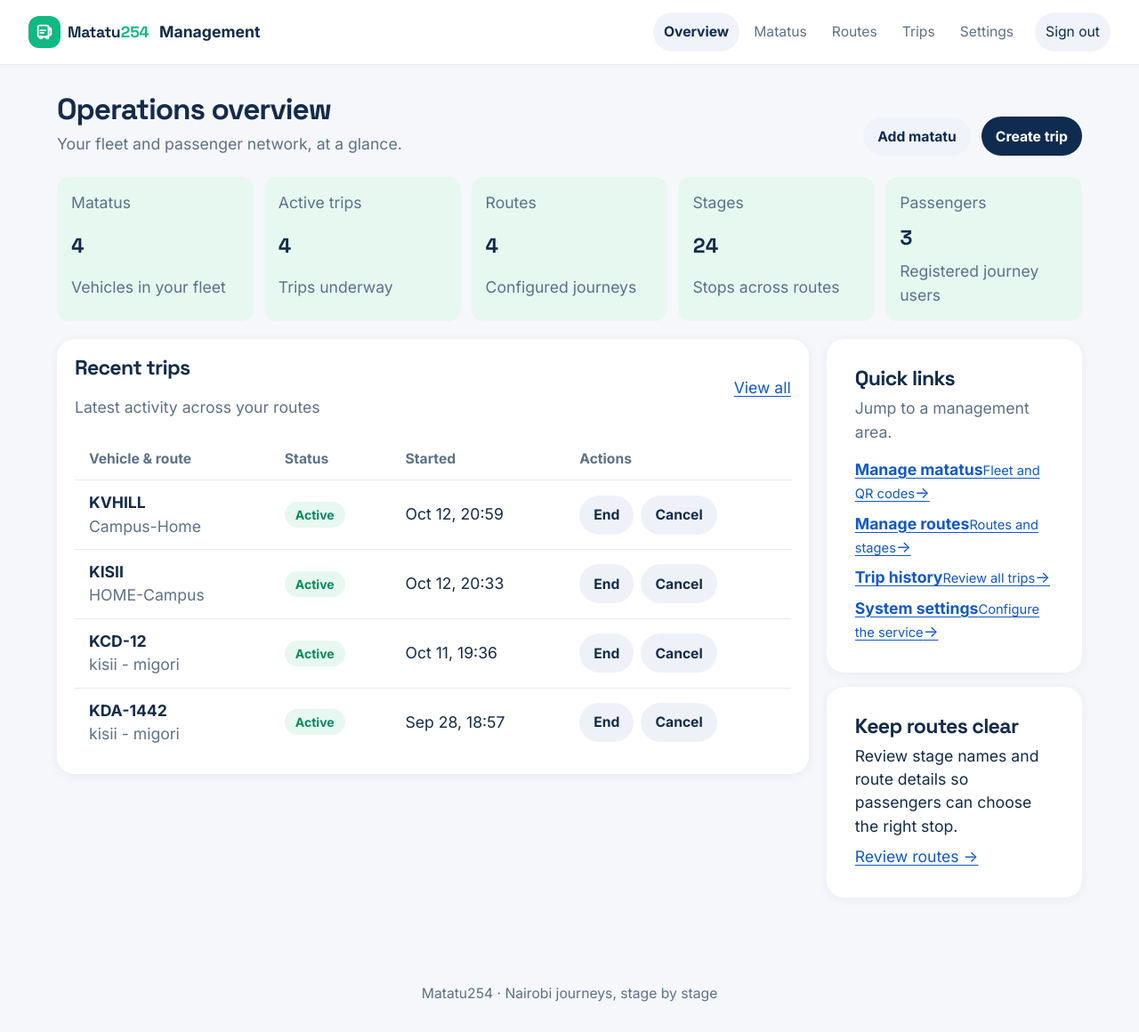
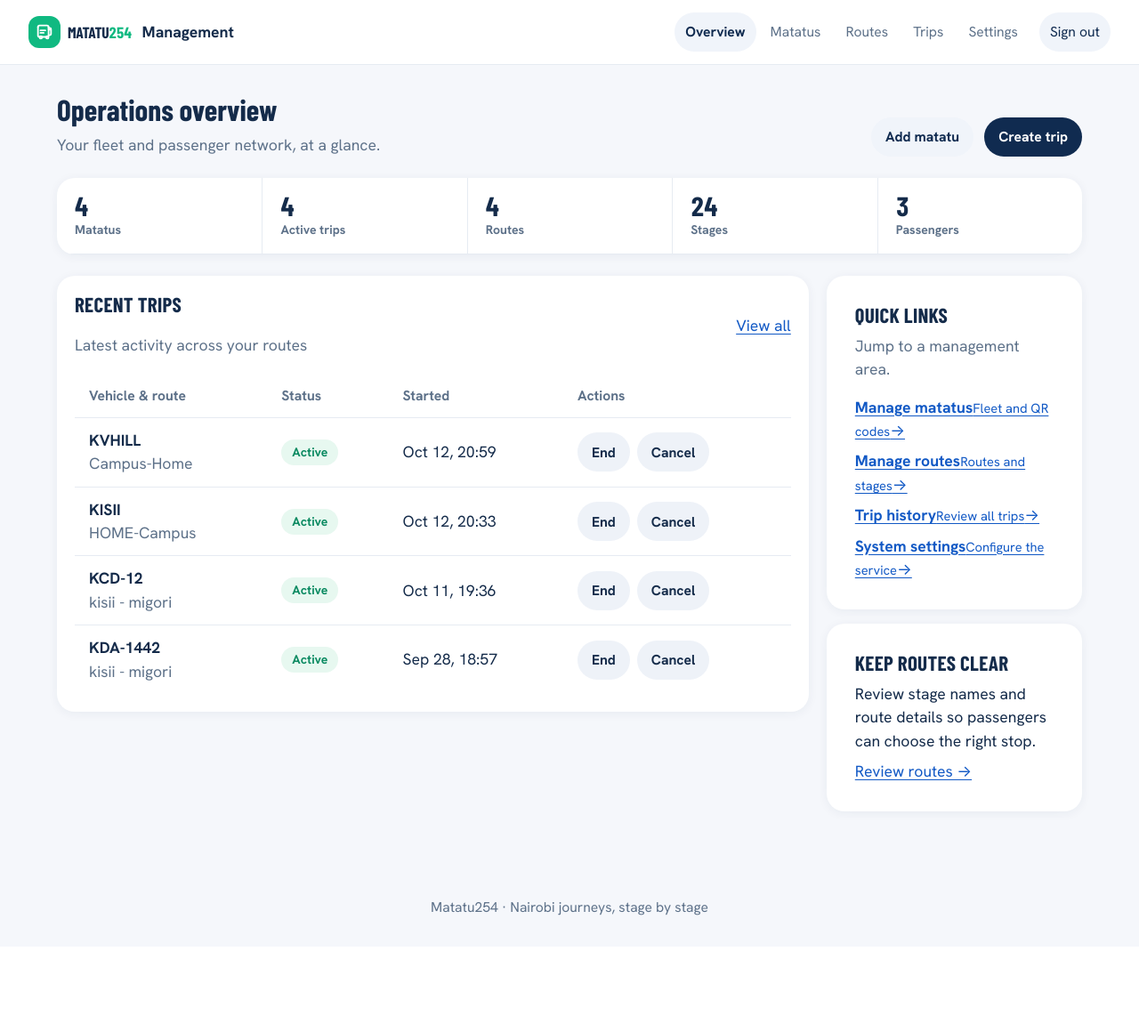
Before and after one commit to J-ohnP-aul/matatu254, a Django app: page /management/ in a window 1280 px wide. Shown: the whole page at 89% size. After the commit the page ends 1029 px from the top, so only its background shows below. Run offline with Django 4.2, Linux system fonts and the light colour scheme; a user stored in the database is signed in; data comes from the database, SQL or seed files in the repository.

Commit message:
Second design pass: detector-clean, distinctive type, chrome contrast
impeccable detect findings fixed:
- Dark-mode chrome contrast (1.1:1): header-action/btn-secondary/
  top-nav-active/header-back used navy-800 ink on navy-50 bg, which
  inverts in dark theme — new --chrome-soft/--chrome-soft-ink token
  pair flips correctly (now 10.6:1 dark, 9.5:1 light)
- Overused fonts (Inter/Space Grotesk): Hanken Grotesk body + Barlow
  Condensed display — condensed route-board voice for headings, route
  names, and figures

Remaining slop surfaces refactored:
- Management dashboard: five identical stat cards → one ruled stat
  strip with tabular figures
- Landing: three equal 'top-rule' step columns → timetable rows with
  leading condensed numerals (product-performs direction)
- Crew trip page: latitude/longitude debug metric cards removed
  (conductor-trip.js setText is null-safe; no handler broken)

Verified: impeccable detect returns [] on / and /accounts/login/;
no horizontal overflow at 390px; conductor + management + passenger
surfaces rendered in both themes; suite shows only the 9 pre-existing
baseline failures; sw cache v11

```diff
--- a/management/templates/management/dashboard.html
+++ b/management/templates/management/dashboard.html
@@ -8,12 +8,12 @@
     <div class="btn-row"><a class="btn btn-secondary" href="{% url 'management:matatu-create' %}">Add matatu</a><a class="btn btn-primary" href="{% url 'management:trip-create' %}">Create trip</a></div>
   </header>
 
-  <section class="stats management-stats" aria-label="Network totals">
-    <article class="stat-card"><span class="stat-title">Matatus</span><strong class="stat-value">{{ stats.total_matatus }}</strong><span class="stat-desc">Vehicles in your fleet</span></article>
-    <article class="stat-card"><span class="stat-title">Active trips</span><strong class="stat-value">{{ stats.active_trips }}</strong><span class="stat-desc">Trips underway</span></article>
-    <article class="stat-card"><span class="stat-title">Routes</span><strong class="stat-value">{{ stats.total_routes }}</strong><span class="stat-desc">Configured journeys</span></article>
-    <article class="stat-card"><span class="stat-title">Stages</span><strong class="stat-value">{{ stats.total_stages }}</strong><span class="stat-desc">Stops across routes</span></article>
-    <article class="stat-card"><span class="stat-title">Passengers</span><strong class="stat-value">{{ stats.total_passengers }}</strong><span class="stat-desc">Registered journey users</span></article>
+  <section class="stat-strip" aria-label="Network totals">
+    <div class="stat-cell"><strong class="stat-value">{{ stats.total_matatus }}</strong><span class="stat-title">Matatus</span></div>
+    <div class="stat-cell"><strong class="stat-value">{{ stats.active_trips }}</strong><span class="stat-title">Active trips</span></div>
+    <div class="stat-cell"><strong class="stat-value">{{ stats.total_routes }}</strong><span class="stat-title">Routes</span></div>
+    <div class="stat-cell"><strong class="stat-value">{{ stats.total_stages }}</strong><span class="stat-title">Stages</span></div>
+    <div class="stat-cell"><strong class="stat-value">{{ stats.total_passengers }}</strong><span class="stat-title">Passengers</span></div>
   </section>
 
   <div class="management-dashboard-grid">
--- a/static/css/app.css
+++ b/static/css/app.css
@@ -82,8 +82,18 @@ h3,
 h4 {
   color: var(--ink);
   font-family: var(--font-display);
-  line-height: var(--line-tight);
-  letter-spacing: var(--heading-tracking);
+  line-height: 1.1;
+  letter-spacing: 0;
+}
+h1 {
+  font-size: clamp(1.9rem, 1.5rem + 1.6vw, 2.75rem);
+  font-weight: 700;
+}
+h2 {
+  font-size: clamp(1.4rem, 1.15rem + 1vw, 1.9rem);
+  font-weight: 700;
+  text-transform: uppercase;
+  letter-spacing: .01em;
 }
 .app-brand,
 .stage-number,
@@ -93,6 +103,12 @@ h4 {
 .board-route-name {
   font-family: var(--font-display);
   font-variant-numeric: tabular-nums;
+}
+.app-brand,
+.board-route-name {
+  font-size: 1.35rem;
+  text-transform: uppercase;
+  letter-spacing: .02em;
 }
 h1 {
   font-size: var(--text-xl);
@@ -2097,6 +2128,38 @@ html.has-page-transition-fallback[data-nav-direction="back"] .main {
   }
 }
 
+
+.stat-strip {
+  display: flex;
+  flex-wrap: wrap;
+  margin-bottom: var(--space-6);
+  border-radius: var(--radius-lg);
+  background: var(--surface);
+  box-shadow: var(--shadow-card);
+  overflow: hidden;
+}
+.stat-cell {
+  display: grid;
+  flex: 1 1 7.5rem;
+  justify-items: start;
+  gap: var(--space-0-5);
+  padding: var(--space-4) var(--space-5);
+  border-bottom: var(--border-width) solid var(--border);
+}
+.stat-cell + .stat-cell {
+  border-left: var(--border-width) solid var(--border);
+}
+.stat-value {
+  font-size: 1.9rem;
+  font-weight: 700;
+  line-height: 1;
+  font-variant-numeric: tabular-nums;
+}
+.stat-title {
+  color: var(--ink-muted);
+  font-size: var(--text-xs);
+  font-weight: 650;
+}
 
 /* ── Stage board (home) — the live network as content ────────────────── */
 .stage-board {
--- a/static/css/tokens.css
+++ b/static/css/tokens.css
@@ -69,9 +69,12 @@
   --border: var(--neutral-200);
   --focus: var(--accent-500);
   --skip-link-foreground: var(--neutral-0);
+  /* Soft chrome surfaces (secondary buttons, active nav): pair flips per theme */
+  --chrome-soft: var(--navy-50);
+  --chrome-soft-ink: var(--navy-800);
 
-  --font-sans: Inter, ui-sans-serif, system-ui, -apple-system, BlinkMacSystemFont, "Segoe UI", sans-serif;
-  --font-display: "Space Grotesk", var(--font-sans);
+  --font-sans: "Hanken Grotesk", ui-sans-serif, system-ui, -apple-system, BlinkMacSystemFont, "Segoe UI", sans-serif;
+  --font-display: "Barlow Condensed", var(--font-sans);
   --text-xs: clamp(.8125rem, .78rem + .12vw, .875rem);
   --text-sm: clamp(.9rem, .86rem + .16vw, .98rem);
   --text-md: clamp(1rem, .96rem + .2vw, 1.1rem);
@@ -276,5 +279,6 @@
     --danger-soft: #3a1f1c;
     --focus: #5c97ee;
     --skip-link-foreground: #0b1526;
+    --chrome-soft-ink: #c6d2e2;
   }
 }
--- a/sw.js
+++ b/sw.js
@@ -1,4 +1,4 @@
-const CACHE_NAME = "matatu254-pwa-v10";
+const CACHE_NAME = "matatu254-pwa-v11";
 const OFFLINE_URL = "/offline/";
 
 async function findShellAssets() {
--- a/templates/base.html
+++ b/templates/base.html
@@ -13,9 +13,9 @@
   <link rel="icon" type="image/png" href="{% static 'images/pwa-icon-192.png' %}">
   <link rel="preconnect" href="https://fonts.googleapis.com">
   <link rel="preconnect" href="https://fonts.gstatic.com" crossorigin>
-  <link rel="stylesheet" href="https://fonts.googleapis.com/css2?family=Inter:wght@400;500;600;700;800&family=Space+Grotesk:wght@500;700&display=swap">
-  <link rel="stylesheet" href="{% static 'css/tokens.css' %}?v=20261121cb">
-  <link rel="stylesheet" href="{% static 'css/app.css' %}?v=20261121cb">
+  <link rel="stylesheet" href="https://fonts.googleapis.com/css2?family=Hanken+Grotesk:wght@400;500;600;700;800&family=Barlow+Condensed:wght@600;700&display=swap">
+  <link rel="stylesheet" href="{% static 'css/tokens.css' %}?v=20261122cb">
+  <link rel="stylesheet" href="{% static 'css/app.css' %}?v=20261122cb">
   {% block extra_head %}{% endblock %}
 </head>
 <body{% if user.is_authenticated %} class="app-user{% if user.role != 'ADMIN' %} narrow-shell{% endif %}"{% endif %}>
@@ -95,7 +95,7 @@
   {% endif %}
 
   {% block scripts %}{% endblock %}
-  <script defer src="{% static 'js/app-shell.js' %}?v=20261121cb"></script>
+  <script defer src="{% static 'js/app-shell.js' %}?v=20261122cb"></script>
   <footer>Matatu254 · Nairobi journeys, stage by stage</footer>
 </body>
 </html>
--- a/templates/offline.html
+++ b/templates/offline.html
@@ -6,8 +6,8 @@
   <meta name="viewport" content="width=device-width, initial-scale=1, viewport-fit=cover">
   <meta name="theme-color" content="#102B50">
   <link rel="apple-touch-icon" href="{% static 'images/pwa-icon-192.png' %}">
-  <link rel="stylesheet" href="{% static 'css/tokens.css' %}?v=20261121">
-  <link rel="stylesheet" href="{% static 'css/app.css' %}?v=20261121">
+  <link rel="stylesheet" href="{% static 'css/tokens.css' %}?v=20261122">
+  <link rel="stylesheet" href="{% static 'css/app.css' %}?v=20261122">
   <title>Offline · Matatu254</title>
 </head>
 <body>
```
Also changed, not shown: other parts of static/css/app.css (+36 -21 lines), conductor/templates/conductor/trip_detail.html (+1 -13 lines).
